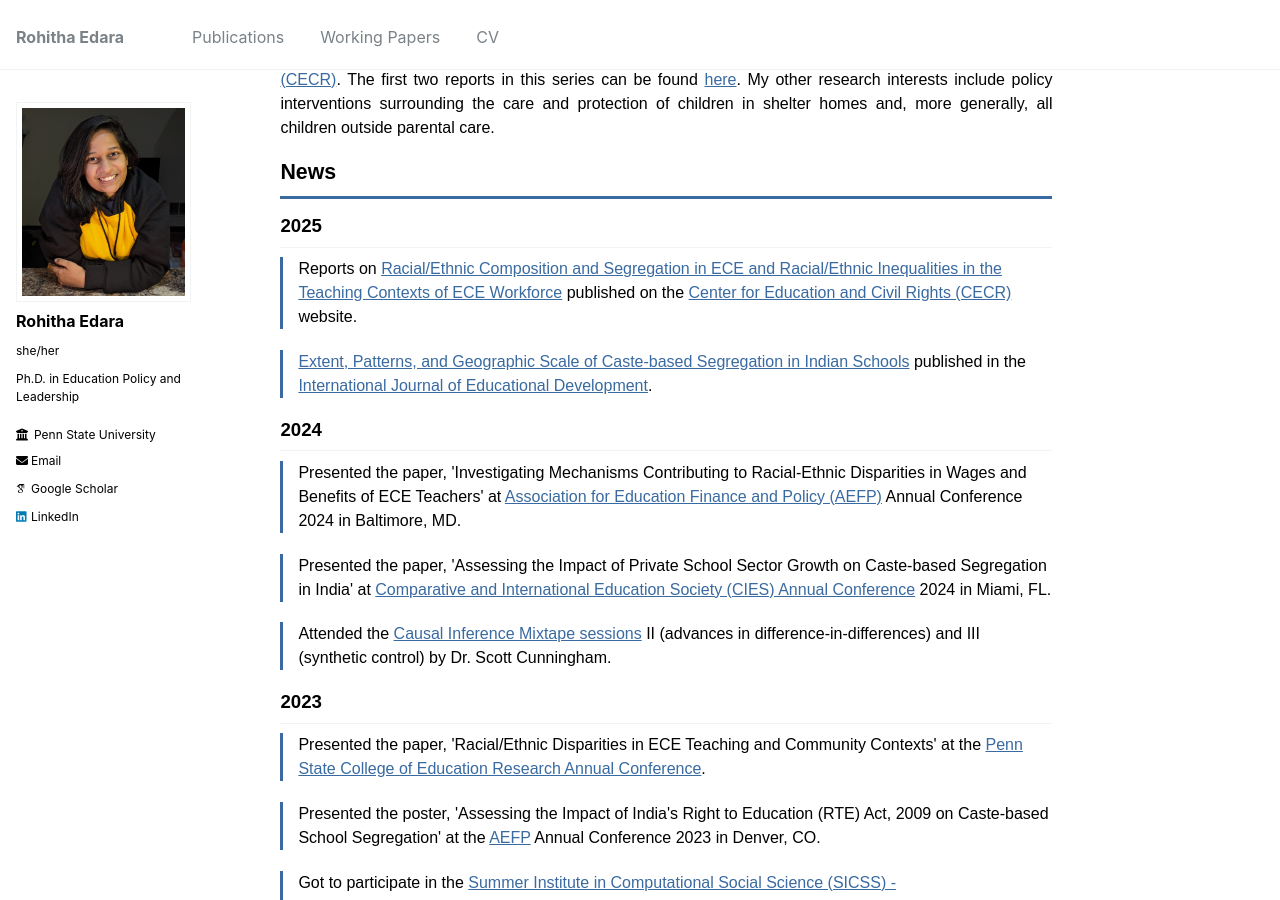
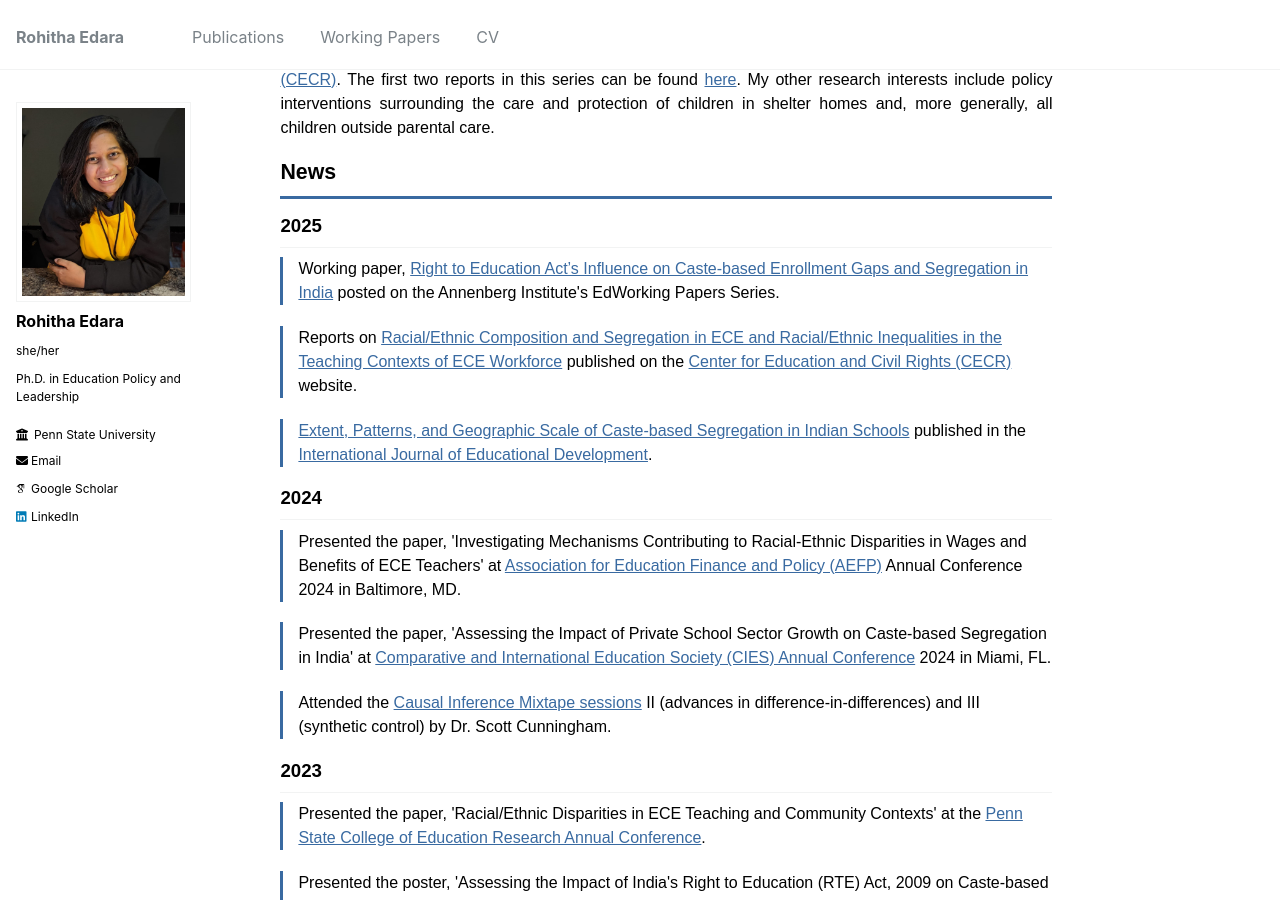
Before and after one commit to rohitha-edara/rohitha-edara.github.io, a Jekyll site: the page built from _pages/about.md, in a window 1280 px wide and 900 px high, scrolled down 340 px. Built offline with Jekyll 4.4.1, drawn with Linux system fonts in a browser that asks for light colours; some web fonts are replaced.

Commit message:
Update about.md

```diff
--- a/_pages/about.md
+++ b/_pages/about.md
@@ -59,6 +59,10 @@ redirect_from:
 <h1 class="news-heading">News</h1>
 <h2>2025</h2>
   <div class="news-item">
+	<p>Working paper, <a href="https://edworkingpapers.com/ai25-1310">Right to Education Act’s Influence on Caste-based Enrollment Gaps and Segregation in India</a> posted on the Annenberg Institute's EdWorking Papers Series.</p>
+  </div>
+
+  <div class="news-item">
 	<p>Reports on <a href="cecr.psu.edu/ece-reports/">Racial/Ethnic Composition and Segregation in ECE and Racial/Ethnic Inequalities in the Teaching Contexts of ECE Workforce</a> published on the <a href="https://cecr.ed.psu.edu/">Center for Education and Civil Rights (CECR)</a> website.</p>
   </div>
 
```
